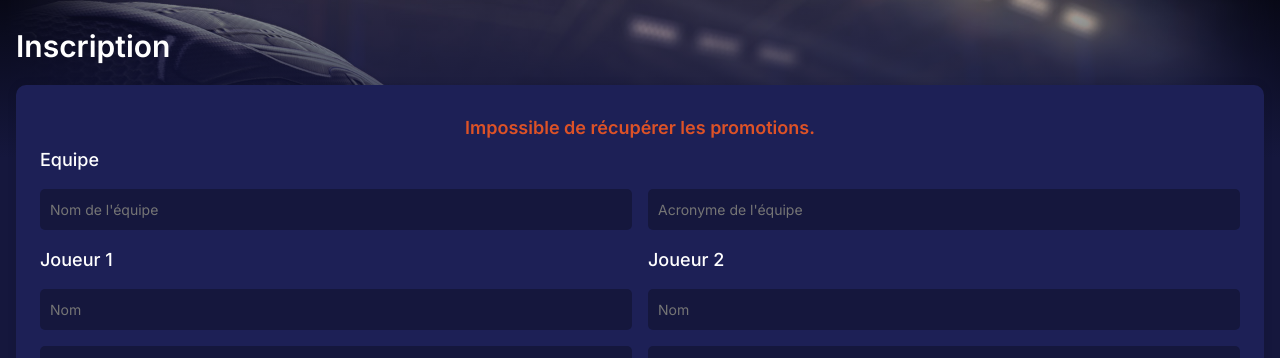
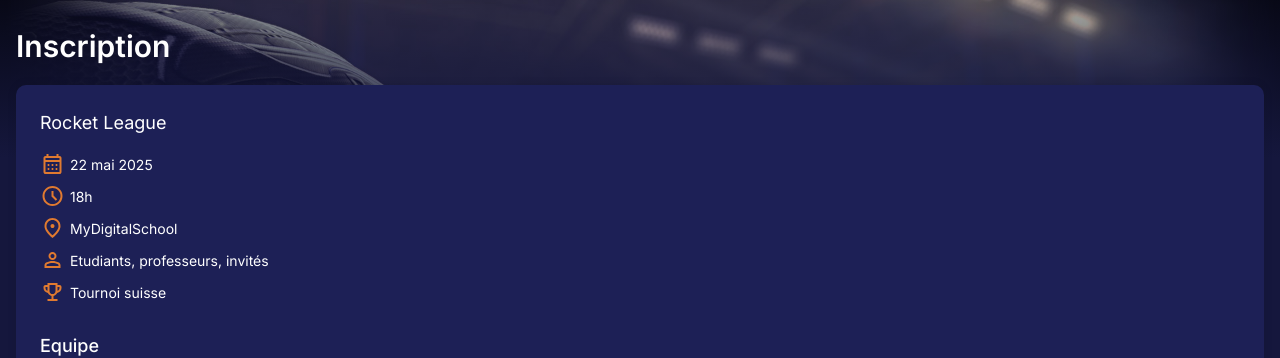
Before and after one commit to DylanAbz/lan-front-docker, a React (Vite) app: page /register in a window 1280 px wide. Shown: the part 92-450 px from the top of the page. Built offline with nearby package versions, Linux system fonts and the light colour scheme; no server answers.

Commit message:
Add margin to infosContainer and integrate InfoTournament component in registration

```diff
--- a/src/pages/register/Register.scss
+++ b/src/pages/register/Register.scss
@@ -9,6 +9,12 @@
 
   .register-container {
     width: 100%;
+
+    .infosContainer{
+      margin-bottom: 28px;
+    }
+
+
 
     .register-form {
       width: 100%;
--- a/src/pages/register/Register.tsx
+++ b/src/pages/register/Register.tsx
@@ -1,15 +1,18 @@
+import "./Register.scss";
+
 import {
   useCallback,
   useEffect,
   useMemo,
   useState
 } from "react";
-import PrimaryButton from "../../components/buttons/primaryButton/PrimaryButton";
+
 import { Card } from "../../components/card/Card";
+import InfoTournament from "../../components/info-tournament/InfoTournament";
 import InputText from "../../components/inputs/InputText";
 import Navbar from "../../components/navbar/Navbar";
 import PlayerForm from "../../components/player-form/PlayerForm";
-import "./Register.scss";
+import PrimaryButton from "../../components/buttons/primaryButton/PrimaryButton";
 import { useNavigate } from "react-router-dom";
 
 export interface Player {
@@ -255,11 +258,12 @@ function Register() {
   return (
     <div className="registration-container">
       <h1 className="pageTitle">Inscription</h1>
+
+
       <Card>
+
         <div className="register-container">
-          {error && (
-            <p className="warning-message">{error}</p>
-          )}
+        <InfoTournament isRegistration={true} />
 
           <div className="register-form">
             <h2>Equipe</h2>
```
